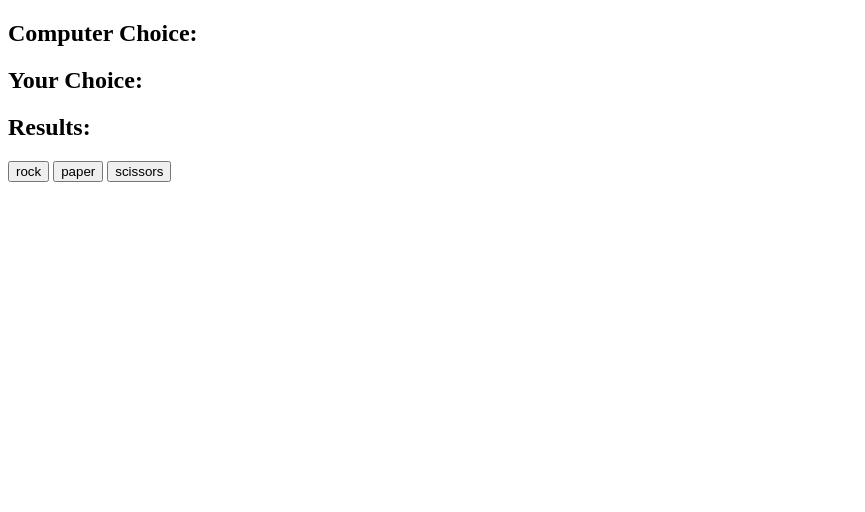
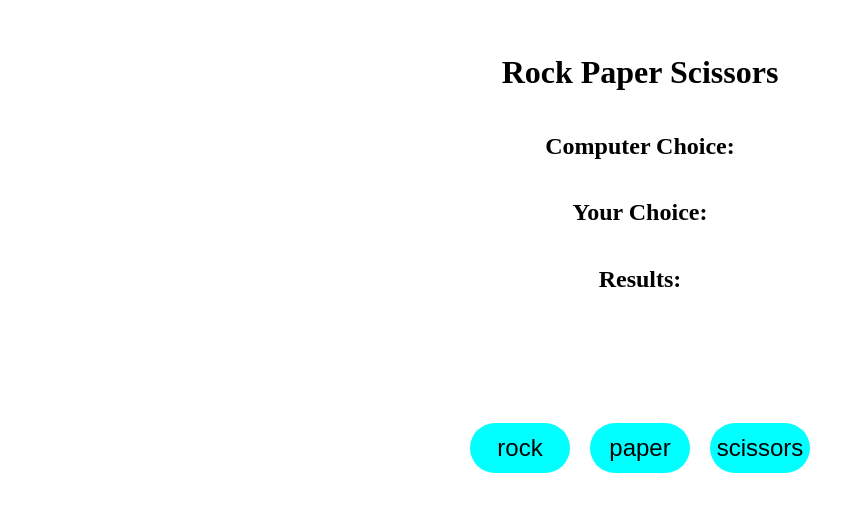
Before and after one commit to LauriOjanen/rock-paper-scissors, a plain HTML site: page index.html in a window 1280 px wide. Shown: the whole page, without its empty margins (0-865 px from the left). Drawn offline with Linux system fonts and the light colour scheme.

Commit message:
Adding style
Start to adding style to the app

```diff
--- a/index.html
+++ b/index.html
@@ -4,17 +4,25 @@
     <meta charset="UTF-8">
     <meta http-equiv="X-UA-Compatible" content="IE=edge">
     <meta name="viewport" content="width=device-width, initial-scale=1.0">
+    <link rel="stylesheet" href="style.css">
     <title>Rock Paper Scissors</title>
 </head>
 <body>
+    <h1>Rock Paper Scissors</h1>
 
-    <h2>Computer Choice: <span id="computer-choice"></span></h2>
-    <h2>Your Choice: <span id="user-choice"></span></h2>
-    <h2>Results: <span id="result"></span></h2>
+    <h2>Computer Choice:</h2>
+    <span id="computer-choice"></span>
+    <h2>Your Choice:</h2>
+    <span id="user-choice"></span>
+    <h2>Results:</h2>
+    <span id="result"></span>
 
-    <button id="rock">rock</button>
-    <button id="paper">paper</button>
-    <button id="scissors">scissors</button>
+    <div class="container">
+        <button id="rock">rock</button>
+        <button id="paper">paper</button>
+        <button id="scissors">scissors</button>
+    </div>
+
 
     <script src="app.js" charset="utf-8"></script>
 </body>
--- /dev/null
+++ b/style.css
@@ -0,0 +1,31 @@
+body {
+    display: flex;
+    flex-direction: column;
+    justify-content: center;
+    align-items: center;
+    height: 50vh;
+}
+
+button {
+    border: 1px;
+    border-radius: 50px;
+    background-color: aqua;
+    width: 100px;
+    height: 50px;
+    font-size: 1.5rem;
+    margin: 10px;
+    position: relative;
+    top: 100px;
+
+}
+
+.container {
+    display: flex;
+    justify-content: center;
+
+}
+
+span {
+    font-size: larger;
+    border: 2px;
+}
```
Also changed, not shown: 1 other file.
